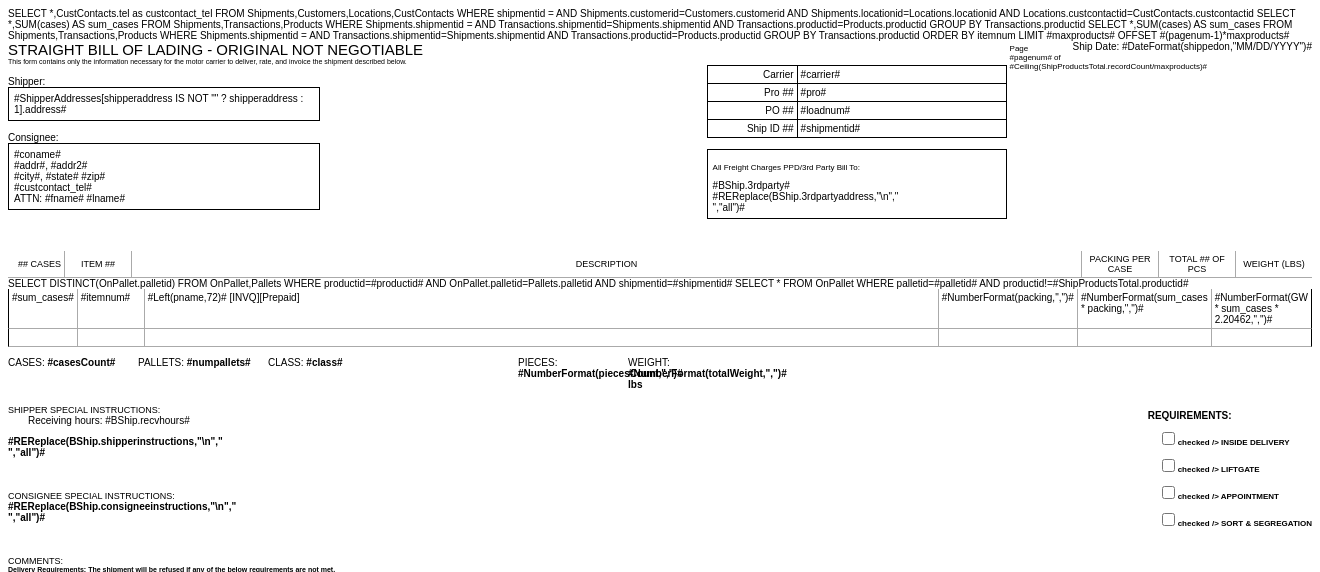
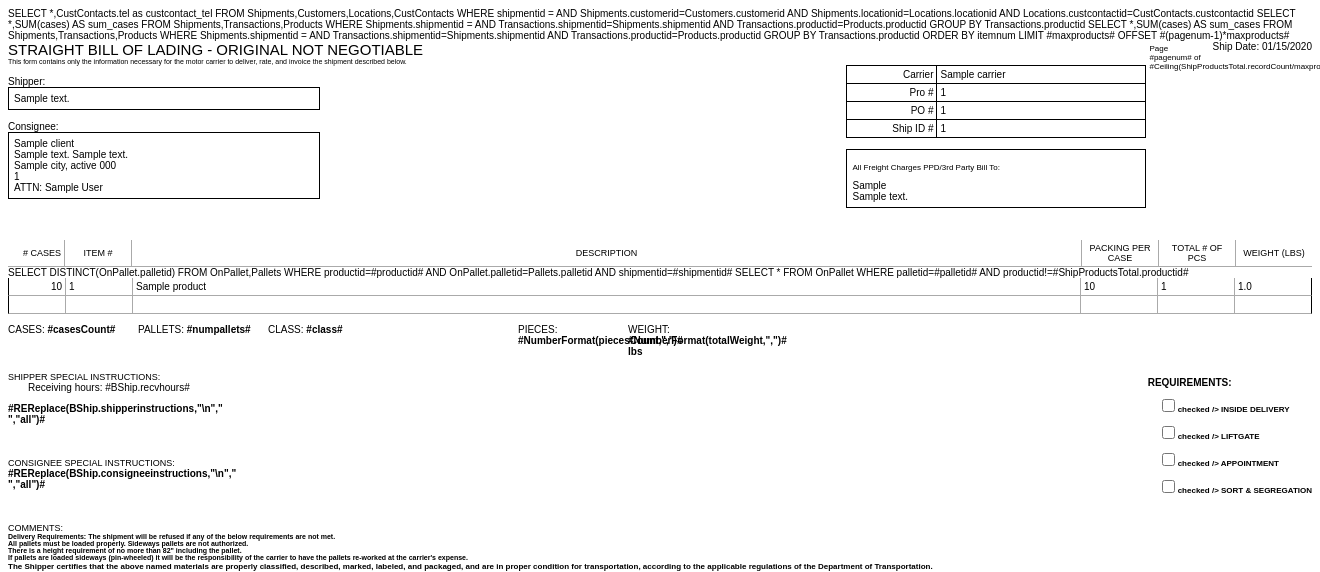
Before and after one commit to bctiemann/thinkpackage, a Django app: template ims/templates/warehouse/bill_of_lading.html in a window 1320 px wide; the page is wider, and only the part inside the window is pictured. Shown: the top 572 px of that part. Run offline with Django 3.2, Linux system fonts and the light colour scheme; the template is opened without the code that fills it: most values are stand-ins (such as "Sample title", 1, 10 or a date in 2020); lists and menus that the app fills with data are empty.

Commit message:
Make PDFkit work

```diff
--- a/ims/templates/warehouse/bill_of_lading.html
+++ b/ims/templates/warehouse/bill_of_lading.html
@@ -1,4 +1,5 @@
 {% load static %}
+{% load humanize %}
 <!--- generate BOL --->
 <CFIF IsDefined("URL.shipmentid")>
 
@@ -36,6 +37,7 @@ pageType="custom" pageWidth="8.5" pageHeight="11" marginTop="0.52" marginBottom=
 <head>
 <title>Think Package Bill of Lading</title>
 <link rel=stylesheet href="{% static "warehouse/css/bol.css" %}" TYPE="text/css">
+<!---<link rel=stylesheet href="/static/warehouse/css/bol.css" TYPE="text/css">--->
 </head>
 
 <body>
@@ -57,7 +59,7 @@ LIMIT #maxproducts# <CFIF pagenum GT 1>OFFSET #(pagenum-1)*maxproducts#</CFIF>
 <CFOUTPUT QUERY="BShip">
 
 <div class="floatright">
-Ship Date: #DateFormat(shippedon,"MM/DD/YYYY")#
+Ship Date:  {{ shipment.date_shipped|date:"SHORT_DATE_FORMAT" }}
 </div>
 
 <div class="pagecount">
@@ -77,44 +79,44 @@ This form contains only the information necessary for the motor carrier to deliv
 <table class="floatright1 shipping_info" cellspacing="0" style="width: 300px;">
     <tr>
         <td class="label">Carrier</td>
-        <td class="right_col">#carrier#</td>
+        <td class="right_col">{{ shipment.carrier }}</td>
     </tr>
     <tr>
-        <td class="label">Pro ##</td>
-        <td class="right_col">#pro#</td>
+        <td class="label">Pro #</td>
+        <td class="right_col">{{ shipment.pro_number }}</td>
     </tr>
     <tr>
-        <td class="label">PO ##</td>
-        <td class="right_col">#loadnum#</td>
+        <td class="label">PO #</td>
+        <td class="right_col">{{ shipment.purchase_order_number }}</td>
     </tr>
     <tr>
-        <td class="label bottom_row">Ship ID ##</td>
-        <td class="right_col bottom_row">#shipmentid#</td>
+        <td class="label bottom_row">Ship ID #</td>
+        <td class="right_col bottom_row">{{ shipment.id }}</td>
     </tr>
 </table>
 
 <br />
 <div class="box style="width: 287px;">
 <p class="box_inner_heading">All Freight Charges PPD/3rd Party Bill To:</p>
-#BShip.3rdparty#<br />
-#REReplace(BShip.3rdpartyaddress,"\n","<br />","all")#
+{{ shipment.third_party }}<br />
+{{ shipment.third_party_address_formatted|safe }}
 </div>
 </div>
 
 <br />
 Shipper:
 <div class="box" style="width: 300px;">
-#ShipperAddresses[shipperaddress IS NOT "" ? shipperaddress : 1].address#
+{{ shipment.shipper_address.address_formatted|safe }}
 </div>
 
 <br />
 Consignee:
 <div class="box" style="width: 300px;">
-#coname#<br />
-#addr#<CFIF addr2 IS NOT "">, #addr2#</CFIF><br />
-#city#, #state# #zip#<br />
-#custcontact_tel#<br />
-ATTN: #fname# #lname#
+{{ shipment.client.company_name }}<br />
+{{ shipment.location.address }} {{ shipment.location.address_2 }}<br />
+{{ shipment.location.city }}, {{ shipment.location.state }} {{ shipment.lcoation.zip }}<br />
+{{ shipment.location.customer_contact.phone_number }}<br />
+ATTN: {{ shipment.location.customer_contact.first_name }} {{ shipment.location.customer_contact.last_name }}
 </div>
 
 <br />
@@ -144,11 +146,11 @@ PPD/3rd Party
 
 <table class="shipping_info" cellspacing="0" style="margin-top: 30px; border: 1px solid ##000;">
 <tr>
-    <th class="no_cases">## CASES</th>
-    <th class="item_id">ITEM ##</th>
+    <th class="no_cases"># CASES</th>
+    <th class="item_id">ITEM #</th>
     <th class="item_descr">DESCRIPTION</th>
     <th class="packing">PACKING PER CASE</th>
-    <th class="total_pcs">TOTAL ## OF PCS</th>
+    <th class="total_pcs">TOTAL # OF PCS</th>
     <th class="weight">WEIGHT (LBS)</th>
 </tr>
 </table>
@@ -189,17 +191,18 @@ PPD/3rd Party
 </CFLOOP>
 
 <cfset totalWeight = 0>
+{% for transaction in shipment.transaction_set.all %}
 <CFLOOP QUERY="ShipProducts">
 
     <tr>
-        <td class="no_cases">#sum_cases#</td>
-        <td class="item_id">#itemnum#</td>
-        <td class="item_descr">
-            #Left(pname,72)# <span class="account-label"><cfif account IS 1>[INVQ]<cfelseif account IS 2>[Prepaid]</cfif></span>
+        <td class="no_cases">{{ transaction.cases|intcomma }}</td>
+        <td class="item_id">{{ transaction.product.item_number }}</td>
+        <td class="item_descr">{{ transaction.product.name|truncatechars:72 }}
+            <span class="account-label">{% if transaction.product.account_prepay_type == 1 %}[INVQ]{% elif transaction.product.account_prepay_type == 2 %}[Prepaid]{% endif %}</span>
         </td>
-        <td class="packing">#NumberFormat(packing,",")#</td>
-        <td class="total_pcs">#NumberFormat(sum_cases * packing,",")#</td>
-        <td class="weight"><CFIF IsNumeric(GW) AND IsNumeric(sum_cases)>#NumberFormat(GW * sum_cases * 2.20462,",")#</CFIF></td>
+        <td class="packing">{{ transaction.product.packing|intcomma }}</td>
+        <td class="total_pcs">{{ transaction.total_quantity|intcomma }}</td>
+        <td class="weight">{{ transaction.total_weight_lbs|floatformat:1 }}</td>
     </tr>
 
     <cfset totalWeight = IsNumeric(totalWeight) AND IsNumeric(GW) AND IsNumeric(sum_cases) ? totalWeight + (GW * sum_cases * 2.20462) : "">
@@ -215,6 +218,7 @@ PPD/3rd Party
         <td class="weight">&nbsp;</td>
     </tr>
 </CFLOOP>
+{% endfor %}
 
 <!---
     <tr>
--- a/ims/templates/warehouse/shipment_details.html
+++ b/ims/templates/warehouse/shipment_details.html
@@ -2,11 +2,10 @@
 {% load humanize %}
 
 <div class="form_header dark">
-{% if shipment.status != 2 %}<button class="actionbtn floatright" id="generate_bol" onClick="window.open('gen_bol.cfm?shipmentid=#URL.shipmentid#')">BOL</button>{% endif %}
+<button class="actionbtn floatright" id="generate_bol" onClick="window.open('{% url "warehouse-bill-of-lading" shipment_id=shipment.id %}?inline')">BOL</button>
 {% if shipment.status == 1 or shipment.pallet_set.count > 0 %}
     {% if shipment.status != 2 %}<button class="actionbtn floatright" id="ship_shipment" onClick="shipShipment({{ shipment.id }})">Shipped</button>{% endif %}
 {% endif %}
-{% if shipment.status != 1 and False %}<button class="actionbtn floatright" id="save_shipment" onClick="updateShipment(#URL.shipmentid#)">Save</button>{% endif %}
 
 <div class="shipping_info">
 <div class="floatleft" style="display: inline-block;">
--- a/requirements.txt
+++ b/requirements.txt
@@ -5,7 +5,8 @@ django-phonenumber-field==1.3.0
 django-localflavor==1.4.1
 django-jsonfield==1.0.1
 django_two_factor_auth==1.6.1
-django-pdfkit==0.2.1
+#django-pdfkit==0.2.1
+git+https://github.com/alexhayes/django-pdfkit.git
 PyCrypto==2.6.1
 colorlog==2.10
 ConcurrentLogHandler==0.9.1
```
Also changed, not shown: ims/models.py (+16 -0 lines).
